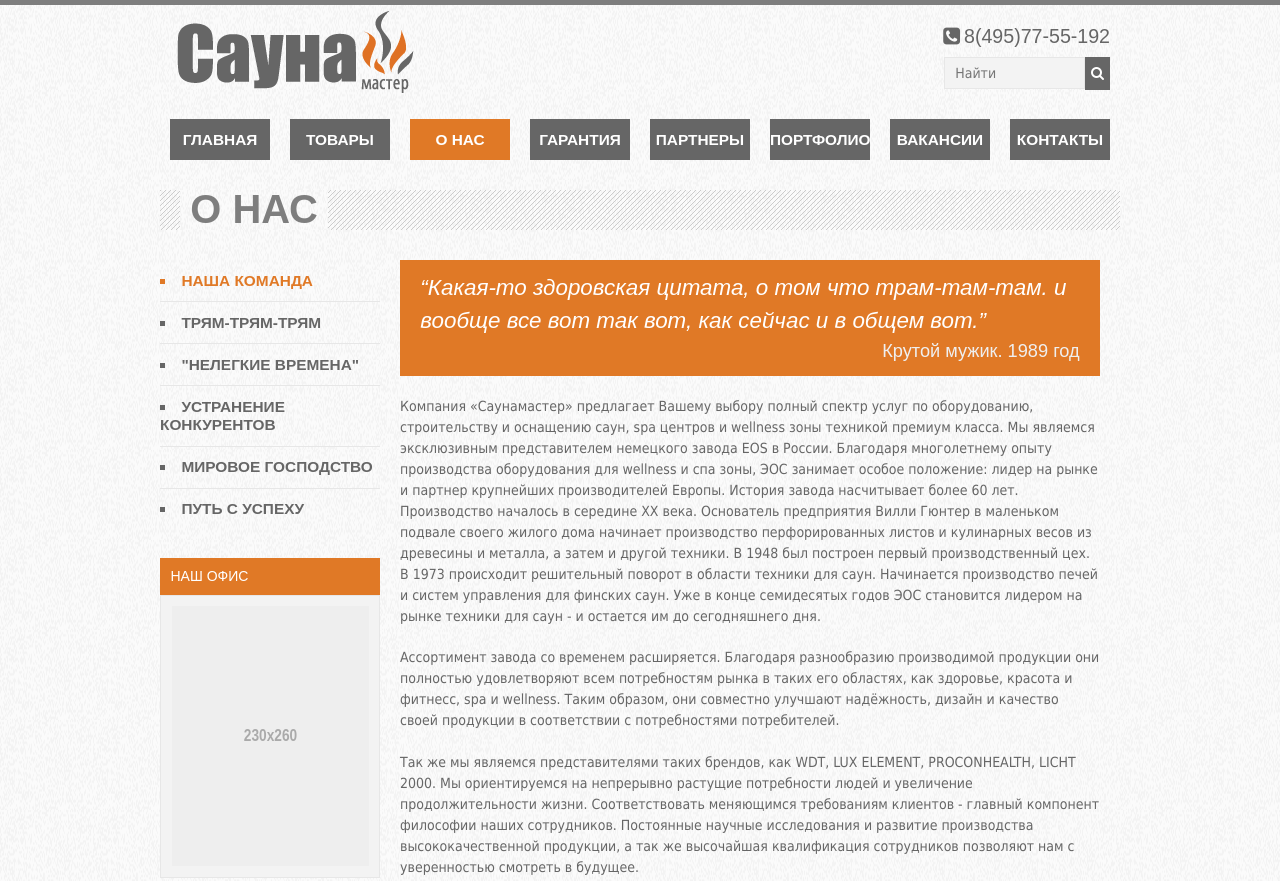
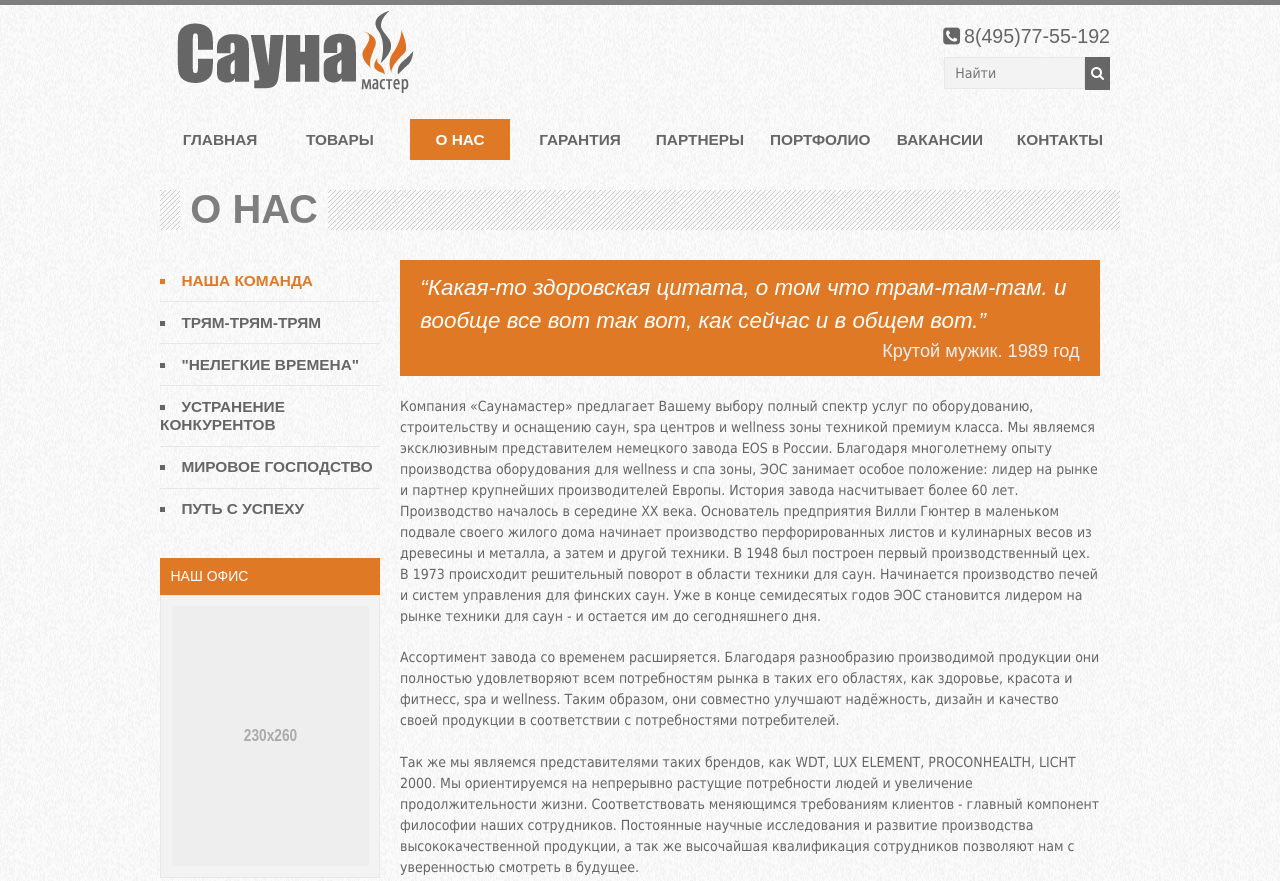
Before and after one commit to artfaal/saunamaster-template, a plain HTML site: page build/about.html in a window 1280 px wide. Shown: the top 881 px of the page. Drawn offline with nearby package versions, Linux system fonts and the light colour scheme; a web font is replaced by a local one.

Commit message:
Revert 6d78463..6bfc654
This rolls back to commit 6d784633d49aa68e30c64f8aef4ce16385f91c13.

```diff
--- a/build/about.html
+++ b/build/about.html
@@ -73,7 +73,7 @@
             <div class="heading">
                 <h1>О НАС</h1>
             </div>
-            <div class= container></div>
+
             <aside class="container four columns alpha">
                 <nav>
                     <ul class="aside-menu">
--- a/build/css/styles.css
+++ b/build/css/styles.css
@@ -116,7 +116,7 @@ button {
 }
 
 button:hover {
-    background: #e07926;
+    background-color: #e07926;
 }
 
 p {
@@ -161,19 +161,17 @@ nav li {
     margin: 0;
     text-align: center;
     text-transform: uppercase;
-    color: #fff;
-    background: #666666;
-    -webkit-transition-property: background-color, color;
+    -webkit-transition-property: background;
     -webkit-transition-duration: 0.5s;
     -webkit-transition-timing-function: ease;
-    -moz-transition-property: background-color, color;
+    -moz-transition-property: background;
     -moz-transition-duration: 0.5s;
     -moz-transition-timing-function: ease;
 }
 
 .top-menu li:hover {
     color: #fff;
-    background: #e07926;
+    background: #f0AA71;
 }
 
 .top-menu li.active {
@@ -182,7 +180,7 @@ nav li {
 }
 
 .top-menu a {
-    color: #fff;
+    color: #666666;
 
 }
 /* #Heading
```
